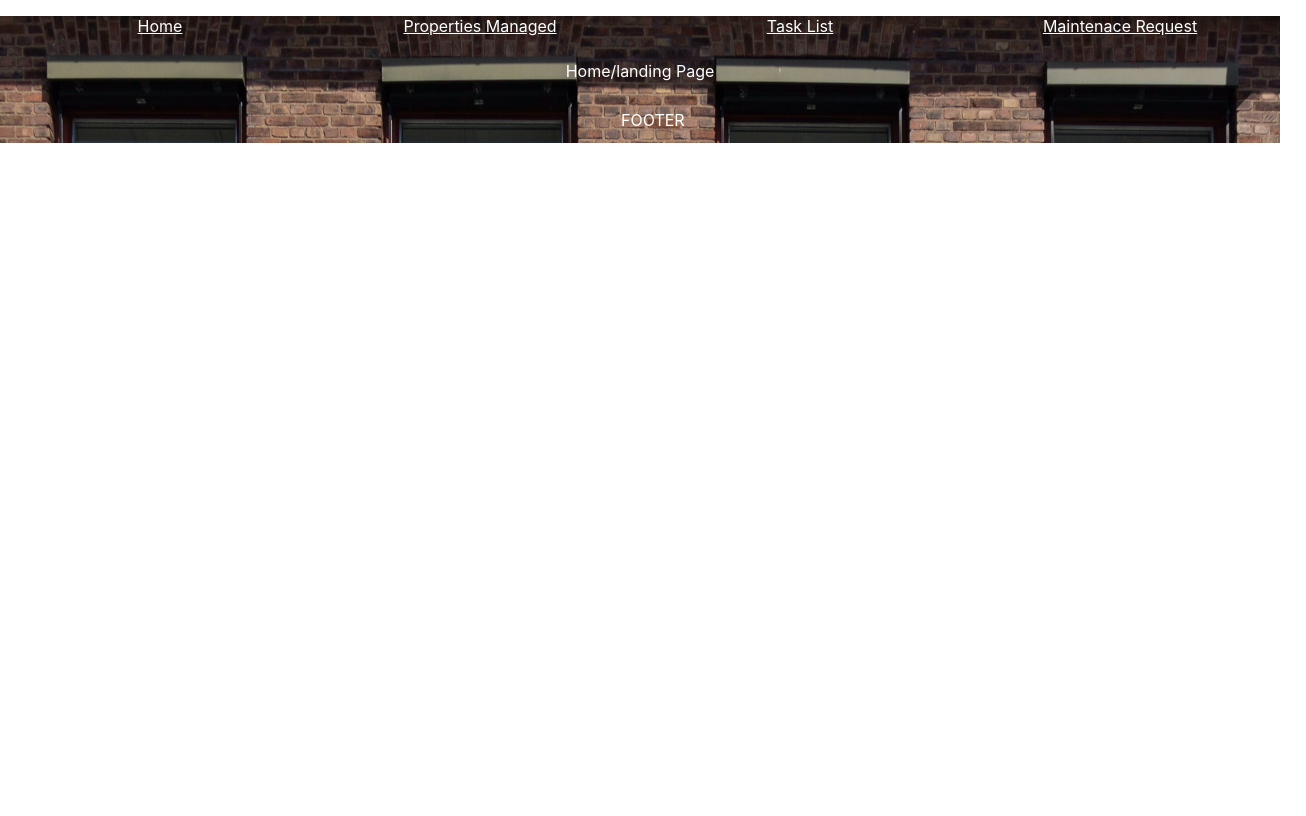
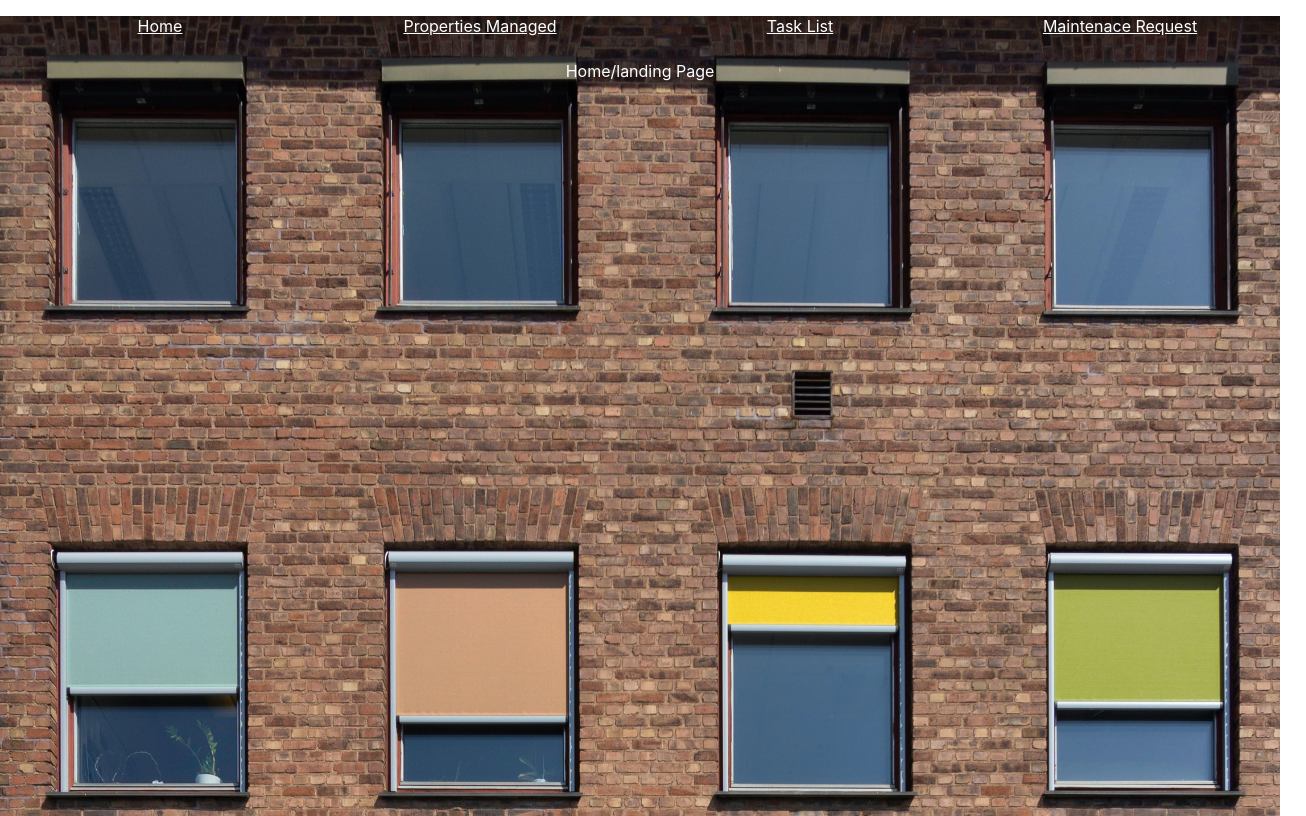
Before and after one commit to JJVenable/PropertyManagement, a React (Create React App) app in the folder frontEnd/: page / in a window 1280 px wide. Shown: the whole page, 1306 px wide, since content can reach past the window. Built offline with nearby package versions, Linux system fonts and the light colour scheme; no server answers.

Commit message:
backgrounds covering with height: 100vh

```diff
--- a/frontEnd/src/App.css
+++ b/frontEnd/src/App.css
@@ -1,7 +1,8 @@
 .App {
   background-image: url(../public/img/building2.jpg);
   background-size: 100%;
-  color: white
+  color: white;
+  height: 100vh
 }
 
 /* /// these two need more length on background // */
--- a/frontEnd/src/components/Home.jsx
+++ b/frontEnd/src/components/Home.jsx
@@ -8,7 +8,6 @@ function Home(props) {
       <div>
       <p> Home/landing Page</p>
       </div>
-      <footer>FOOTER</footer>
     </div>
   )
 }
--- a/frontEnd/src/components/PropertiesList.jsx
+++ b/frontEnd/src/components/PropertiesList.jsx
@@ -16,7 +16,6 @@ return (
     <p>Current Tenant: {propertiesData.currentTenant}</p>
     <p>Comments: {propertiesData.comments}</p>
 
-    <p><button><Link to='/edit'>Edit Comment</Link></button></p>
   </div>
   ))}
 
--- a/frontEnd/src/components/Task.jsx
+++ b/frontEnd/src/components/Task.jsx
@@ -1,5 +1,5 @@
 import React from 'react'
-
+import {Link} from 'react-router-dom'
 
 
 const Task = ({ e, setCurrentTask }) => {
@@ -17,6 +17,7 @@ const getThisID = () => {
     <p>Enter Without Tenant?: {e.enterTenant}</p>
     <p>Dog?: {e.dog}</p>
     <p>Other Comments: {e.comments}</p>
+    <p><button><Link to='/edit'>Edit Comment</Link></button></p>
     <p><button onClick={getThisID}>Close Request</button></p>
   </div>
 
```
